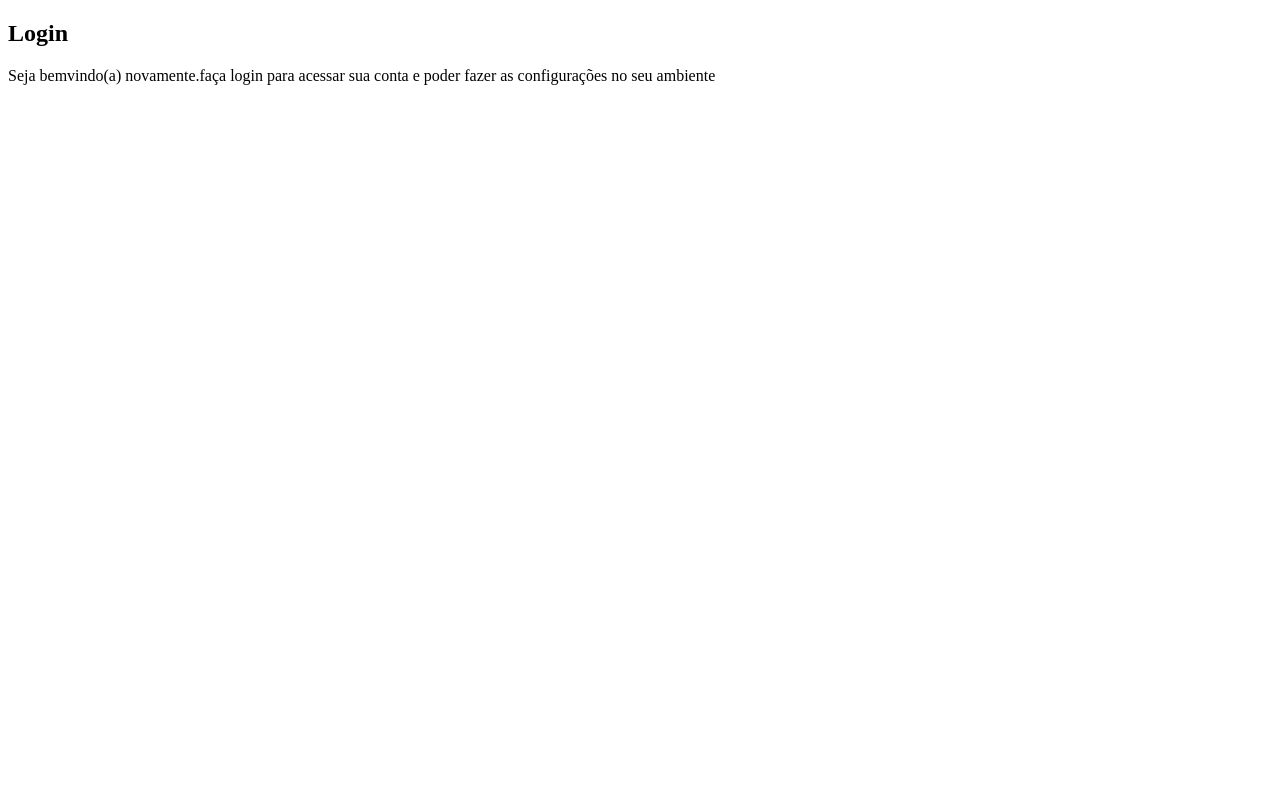
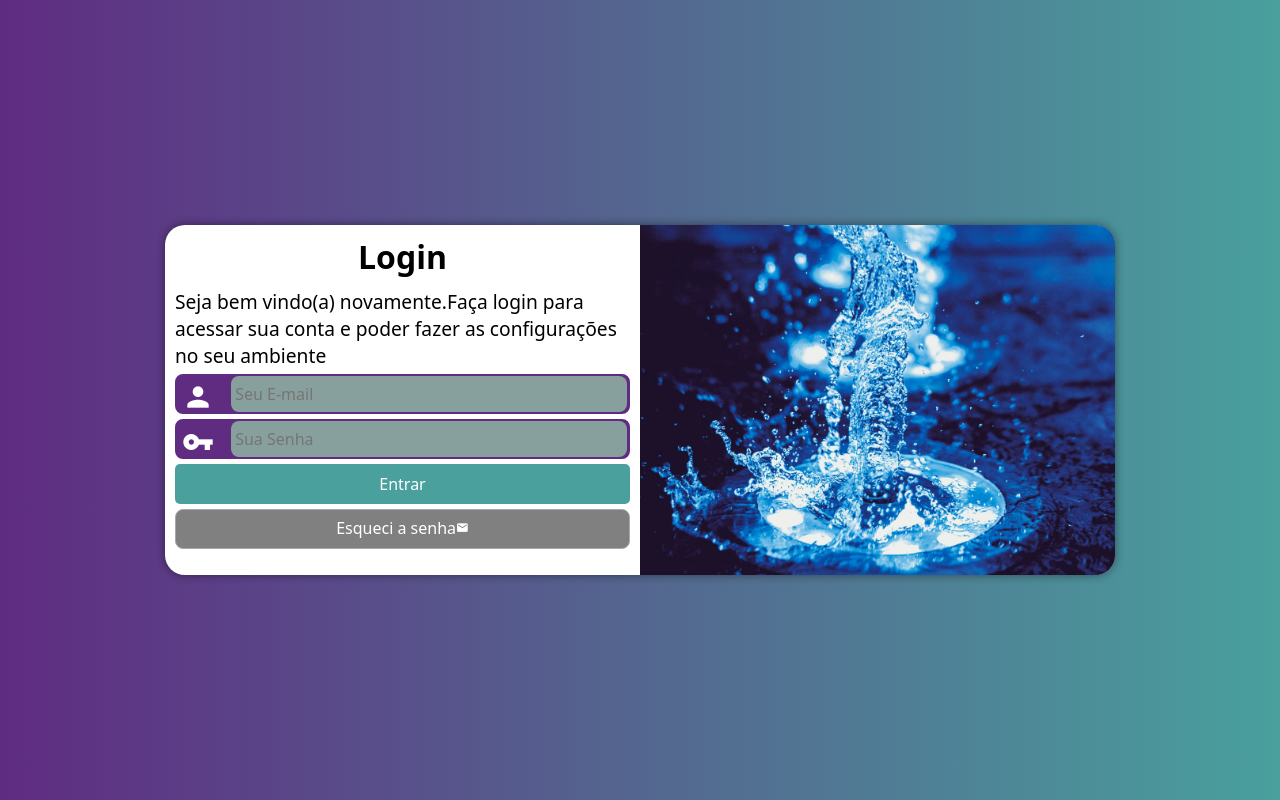
Before and after one commit to Egs74/html-css, a plain HTML site: page projeto login/index.html in a window 1280 px wide. Drawn offline with Linux system fonts and the light colour scheme.

Commit message:
termino login

```diff
--- /dev/null
+++ b/projeto login/estilos/media-queries.css
@@ -0,0 +1,61 @@
+@charset "UTF-8";
+
+@media screen and (min-width: 768px) and (max-width: 992px) {
+
+    body {
+        background-image: linear-gradient(to bottom, #49a09d, #5f2c82);
+    }
+    #login {
+        width: 80%;
+        height: 280px;
+    }
+
+    #login > #imagem {
+        display: block;
+        /* background-size: cover;
+        background-position: left bottom; */
+        float: left;
+        width: 50%;
+        height: 100%;
+    }
+
+    #login > #formulario {
+        float: right;
+        width: 50%;
+    }
+}
+
+
+@media screen and (min-width: 992px) {
+    body {
+        background-image: linear-gradient(to left, #49a09d, #5f2c82);
+    }
+
+    #login {
+        width: 950px;;
+        height: 350px;
+    }
+
+    #login > #imagem {
+        display: block;
+        /* background-size: cover;
+        background-position: left center; */
+        float: right;
+        width: 50%;
+        height: 100%;
+    }
+
+    #login > #formulario {
+        float: left;
+        width: 50%;
+    }
+
+    #formulario > h1 {
+        font-size: 2em;
+    }
+
+    #formulario > p {
+        font-size: 1.2em;
+    }
+
+}
--- a/projeto login/estilos/style.css
+++ b/projeto login/estilos/style.css
@@ -4,3 +4,139 @@
    verde: #49a09d
    Lilás: #5f2c82
 */
+*{
+    font-family: system-ui, -apple-system, BlinkMacSystemFont, 'Segoe UI', Roboto, Oxygen, Ubuntu, Cantarell, 'Open Sans', 'Helvetica Neue', sans-serif;
+    margin: 0px;
+    padding: 0px;
+    box-sizing: border-box;
+}
+
+body, html {
+    background-color: #5f2c82;
+    height: 100vh;
+    width: 100vw;
+}
+
+main {
+    position: relative;
+    height: 100vh;
+    width: 100vw;
+}
+
+#login {
+    position: absolute;
+    top:50%;
+    left:50%;
+    overflow: hidden;
+    /*overflow= tudo que fica fora da borda fica escondido */
+    background-color: white;
+    width: 250px;
+    height: 515px;
+    border-radius: 20px;
+    box-shadow: 0px 0px 10px rgba(0, 0, 0, 0.450);
+
+    transform: translate(-50%,-50%);
+    transition: width 1s, height 1s;
+    transition-timing-function: ease;
+}
+#login > #imagem {
+    display: block;
+    background: #5f2c82 url(../imagens/pexels.jpg) no-repeat;
+    background-size: cover;
+    background-position: left bottom;
+    height: 200px;
+}
+
+#login > #formulario {
+    display: block;
+    padding: 10px;
+}
+
+#formulario > h1 {
+    text-align: center;
+    margin-bottom: 10px;
+}
+
+#formulario > p {
+    font-size: 0.8em;
+}
+
+form > input[type=submit] {
+    display: block;
+    font-size: 1em;
+    width: 100%;
+    height: 40px;
+    background-color: #49a09d;
+    color: white;
+    border: none;
+    border-radius: 5px;
+    cursor: pointer;
+}
+
+form > input[type=submit]:hover {
+    background-color: darkgreen;
+}
+
+form > #campo {
+    display: block;
+    background-color: #5f2c82;
+    border: 2px solid #5f2c82;
+    width: 100%;
+    height: 40px;
+    border-radius: 8px;
+    margin: 5px 0px;
+
+}
+
+#campo > label {
+ display: none;
+}
+
+
+
+
+form >  a.botao {
+    margin-top: 5px;
+    display: block;
+    text-align: center;
+    text-decoration: none;
+    font-size: 1em;
+    background-color: gray;
+    color: white;
+    border-radius: 8px;
+    border: 1px solid darkgray;
+    width: 100%;
+    height: 40px;
+    padding: 7px;
+}
+
+form > a.botao > #pro {
+    font-size: 0.8em;
+}
+
+form > a:hover {
+    background-color: rgb(53, 52, 52);
+}
+#campo > #i {
+    color: white;
+    /* background-color: black; */
+    font-size: 2em;
+    width: 50px;
+    padding: 5px;
+}
+
+#campo >  input {
+    font-size: 1em;
+    background-color: #88a09d;
+    width: calc(100% - 55px);
+    height: 100%;
+    border-radius: 8px;
+    padding: 4px;
+    border: 0px;
+    transform: translateY(-13px);
+}
+
+#campo > input:focus-within {
+    background-color: white;
+    border:none;
+}
--- a/projeto login/index.html
+++ b/projeto login/index.html
@@ -6,17 +6,39 @@
     <meta name="viewport" content="width=device-width, initial-scale=1.0">
     <title>Login</title>
     <link rel="stylesheet" href="estilos/style.css">
+    <link rel="stylesheet" href="estilos/media-queries.css">
+    <link href="https://fonts.googleapis.com/icon?family=Material+Icons" rel="stylesheet">
 </head>
 <body>
     <main>
         <section id="login">
+
             <div id="imagem">
+            </div>
 
-            </div>
-            <div id="formulário">
+            <div id="formulario">
                 <h1>Login</h1>
-                <p>Seja bemvindo(a) novamente.faça login para acessar sua conta e poder fazer as configurações no seu ambiente</p>
+                   <p>Seja bem vindo(a) novamente.Faça login para acessar sua conta e poder fazer as configurações no seu ambiente</p>
+
                 <form action="login.php" method="post">
+                      <div id="campo">
+                            <span class="material-icons" id="i">person</span>
+                            <input type="email" name="login" id="ilogin" placeholder="Seu E-mail" autocomplete="email" required maxlength="30">
+                            <label for="ilogin">Login</label>
+                      </div>
+
+                      <div id="campo">
+                          <span class="material-icons" id="i">vpn_key</span>
+                          <input type="password" name="senha" id="isenha" placeholder="Sua Senha" autocomplete="current-password" required minlength="8" maxlength="20">
+                          <label for="isenha">Senha</label>
+                      </div>
+
+
+                        <input type="submit" value="Entrar">
+                        <a href="esqueci.html" class="botao">Esqueci a senha<span class="material-icons" id="pro">mail</span>
+                        </a>
+
+
 
                 </form>
             </div>
```
